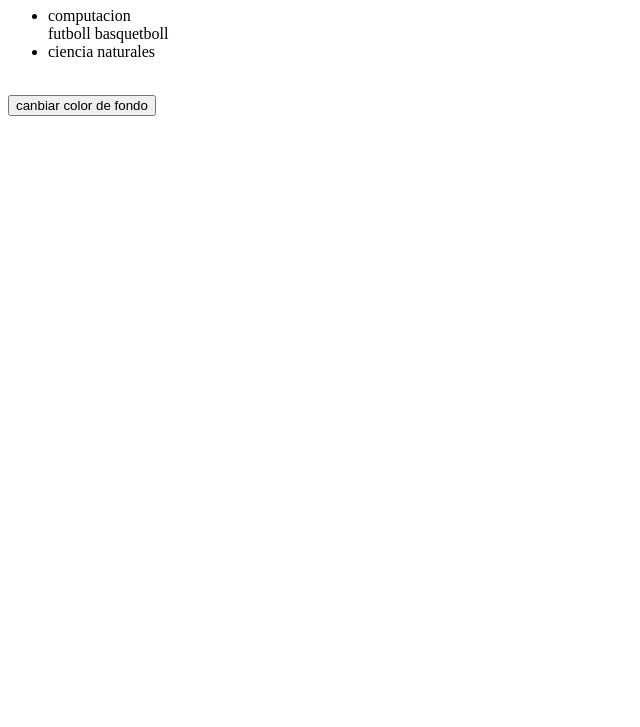
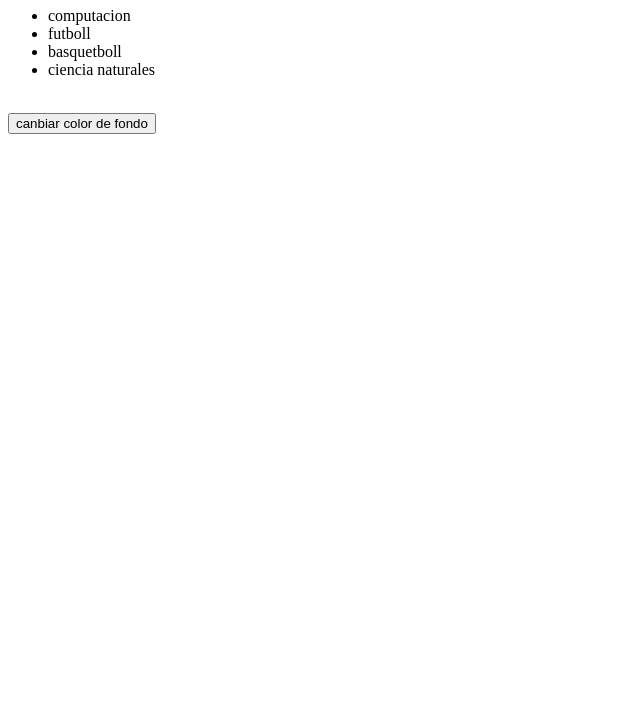
Before and after one commit to 25joss/25joss.github.io, a plain HTML site: page index.html in a window 1280 px wide. Shown: the part 73-800 px from the top of the page, without its empty margins (0-640 px from the left). Drawn offline with Linux system fonts and the light colour scheme.

Commit message:
se corrigio un error

```diff
--- a/index.html
+++ b/index.html
@@ -13,8 +13,8 @@
      <nav>
         <ul>
        <li>computacion</li>
-       <l1>futboll</l1>
-       <l1>basquetboll</l1>
+       <li>futboll</li>
+       <li>basquetboll</li>
        <li>ciencia naturales</li>
 
      </ul>
```
